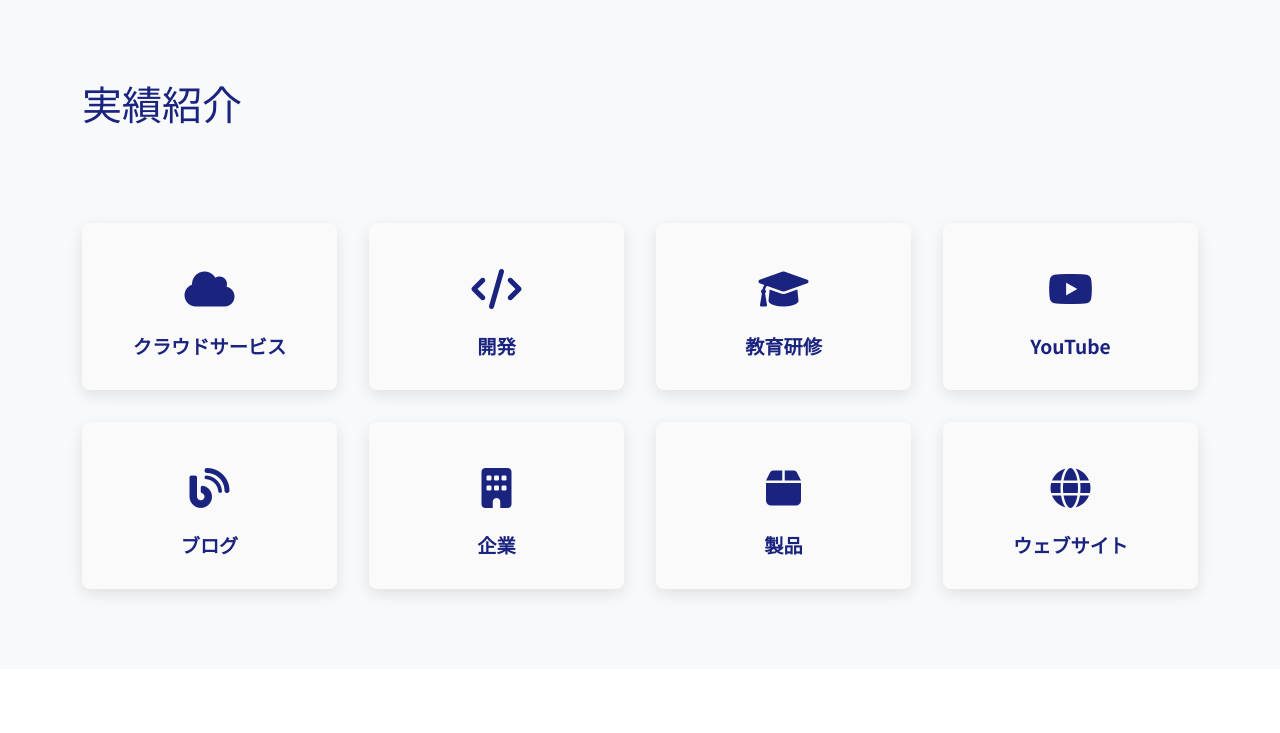
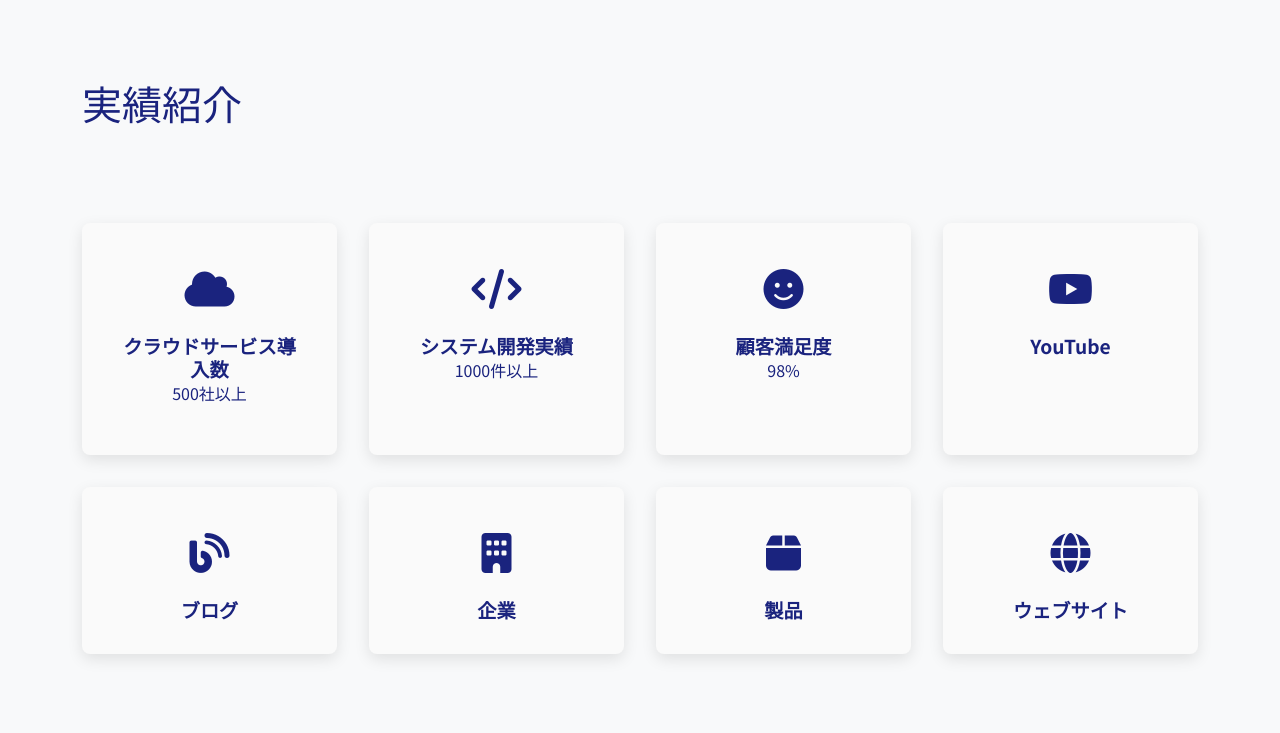
Before and after one commit to Rio2Ryo/Python, a Flask app: page / in a window 1280 px wide. Shown: the part 2225-2958 px from the top of the page. Run offline with Flask 3, Linux system fonts and the light colour scheme.

Commit message:
Agent query: 以下の点について確認をお願いします：
1. トップページのキャッチコピーが「つながりが生む奇跡、輝き続ける未来。」に変更されているか
2. 「お問い合わせはこちら」ボタンのリンクが#contactに設定され、正しくスクロールするか
3. 実績セクションに以下の数値が表示されているか：
   - クラウドサービス導入数：500社以上
   - システム開発実績：1000件以上
   - 顧客満足度：98%
4. ニュース一覧ページにページネーションが実装されているか

```diff
--- a/app.py
+++ b/app.py
@@ -64,7 +64,9 @@ def privacy():
 
 @app.route('/news')
 def news():
-    return render_template('news.html')
+    page = request.args.get('page', 1, type=int)
+    news_items = News.query.order_by(News.date.desc()).paginate(page=page, per_page=6)
+    return render_template('news.html', news_items=news_items)
 
 @app.route('/contact', methods=['GET', 'POST'])
 def contact():
--- a/templates/index.html
+++ b/templates/index.html
@@ -4,9 +4,9 @@
 <div class="hero" style="background-image: url('https://images.unsplash.com/photo-1451187580459-43490279c0fa');">
     <div class="container">
         <div class="hero-content text-center">
-            <h1 class="hero-title mb-4">未来の教育を、<br>テクノロジーの力で。</h1>
-            <p class="hero-subtitle mb-5">教育×テクノロジーで、新しい学びの形を創造する</p>
-            <a href="/contact" class="btn btn-primary btn-lg contact-btn">無料相談はこちら</a>
+            <h1 class="hero-title mb-4">つながりが生む奇跡、<br>輝き続ける未来。</h1>
+            <p class="hero-subtitle mb-5">革新的なソリューションで、ビジネスの可能性を広げる</p>
+            <a href="#contact" class="btn btn-primary btn-lg contact-btn">お問い合わせはこちら</a>
         </div>
     </div>
 </div>
@@ -84,19 +84,22 @@
                 <div class="achievement-icon">
                     <i class="fas fa-cloud"></i>
                 </div>
-                <h4>クラウドサービス</h4>
+                <h4>クラウドサービス導入数</h4>
+                <p class="achievement-number">500社以上</p>
             </div>
             <div class="achievement-item">
                 <div class="achievement-icon">
                     <i class="fas fa-code"></i>
                 </div>
-                <h4>開発</h4>
+                <h4>システム開発実績</h4>
+                <p class="achievement-number">1000件以上</p>
             </div>
             <div class="achievement-item">
                 <div class="achievement-icon">
-                    <i class="fas fa-graduation-cap"></i>
+                    <i class="fas fa-smile"></i>
                 </div>
-                <h4>教育研修</h4>
+                <h4>顧客満足度</h4>
+                <p class="achievement-number">98%</p>
             </div>
             <div class="achievement-item">
                 <div class="achievement-icon">
```
